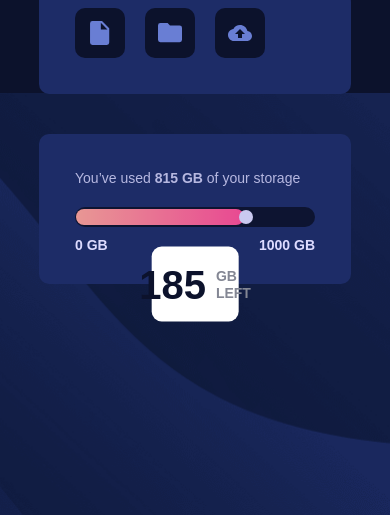
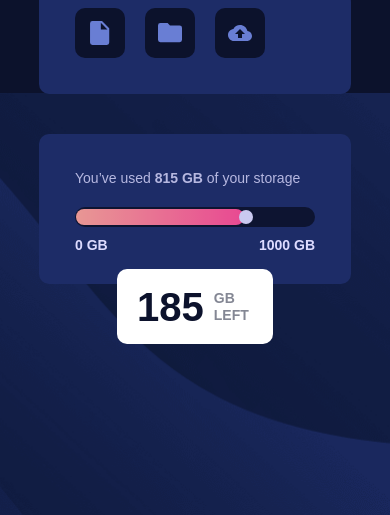
Before and after one commit to KNXCSdev/Fylo-Data-Practice-, a plain HTML site: page index.html in a window 390 px wide. Shown: the part 329-844 px from the top of the page. Drawn offline with Linux system fonts and the light colour scheme.

Commit message:
responsiveness to 30em

```diff
--- a/main.scss
+++ b/main.scss
@@ -172,3 +172,15 @@ span {
     height: 50%;
   }
 }
+
+@media only screen and (max-width: 30em) {
+  .container {
+    flex-direction: column;
+  }
+
+  .right-info {
+    transform: translate(50%, 180%);
+    height: 50%;
+    width: 50%;
+  }
+}
```
Also changed, not shown: css/main.css.
